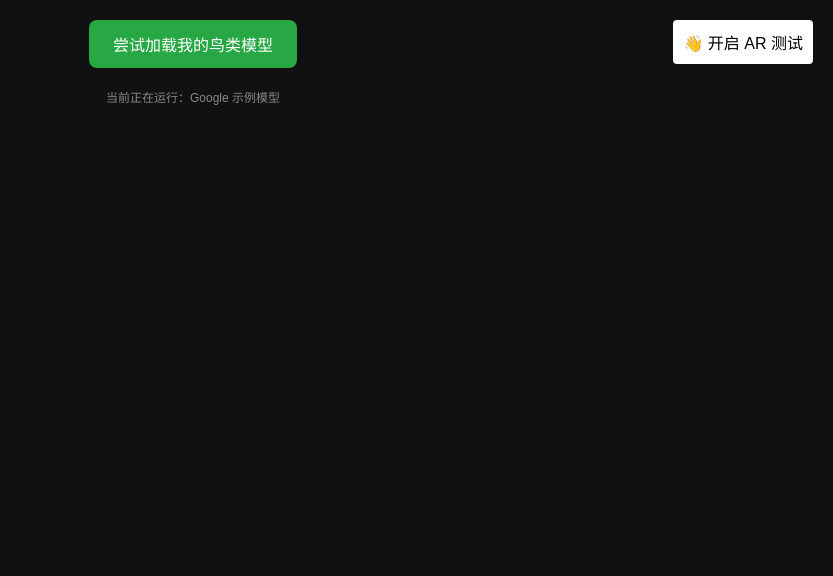
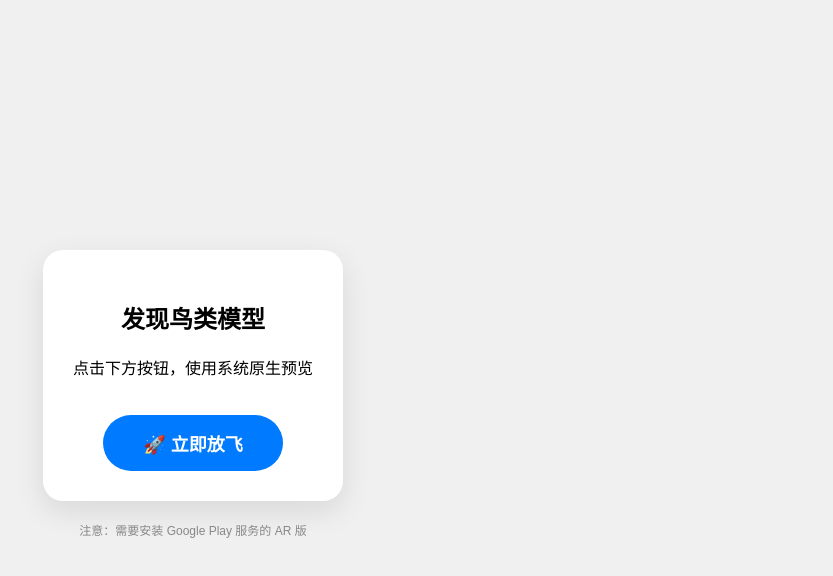
Before and after one commit to PLLDai/bird-AR, a plain HTML site: page index.html in a window 1280 px wide. Shown: the whole page, without its empty margins (447-1280 px from the left). Drawn offline with Linux system fonts and the light colour scheme; some packages are replaced by stand-ins of ours; a script that the page names is missing.

Commit message:
Update index.html

```diff
--- a/index.html
+++ b/index.html
@@ -3,55 +3,25 @@
 <head>
     <meta charset="UTF-8">
     <meta name="viewport" content="width=device-width, initial-scale=1.0">
-    <title>AR 环境自检</title>
-    <script type="module" src="https://ajax.googleapis.com/ajax/libs/model-viewer/3.4.0/model-viewer.min.js"></script>
+    <title>原生 AR 强制唤醒</title>
     <style>
-        body { margin: 0; background: #111; color: white; font-family: sans-serif; text-align: center; }
-        model-viewer { width: 100%; height: 80vh; background: #222; }
-        .controls { padding: 20px; }
-        button { padding: 12px 24px; font-size: 16px; border-radius: 8px; border: none; cursor: pointer; }
-        #test-btn { background: #28a745; color: white; margin-bottom: 10px; }
-        #status-log { font-size: 12px; color: #888; margin-top: 10px; padding: 0 20px; }
+        body { display: flex; flex-direction: column; align-items: center; justify-content: center; height: 100vh; margin: 0; background: #f0f0f0; font-family: sans-serif; }
+        .card { background: white; padding: 30px; border-radius: 20px; box-shadow: 0 10px 30px rgba(0,0,0,0.1); text-align: center; }
+        .btn { display: inline-block; padding: 15px 40px; background: #007AFF; color: white; text-decoration: none; border-radius: 30px; font-weight: bold; font-size: 18px; margin-top: 20px; }
     </style>
 </head>
 <body>
 
-    <model-viewer
-        id="check-viewer"
-        src="https://modelviewer.dev/shared-assets/models/Astronaut.glb"
-        ar ar-modes="scene-viewer webxr quick-look"
-        camera-controls autoplay alt="测试用宇航员模型">
+    <div class="card">
+        <h2>发现鸟类模型</h2>
+        <p>点击下方按钮，使用系统原生预览</p>
 
-        <button slot="ar-button" style="background: white; border-radius: 4px; padding: 10px; position: absolute; top: 20px; right: 20px;">
-            👋 开启 AR 测试
-        </button>
-    </model-viewer>
-
-    <div class="controls">
-        <button id="test-btn" onclick="loadMyBird()">尝试加载我的鸟类模型</button>
-        <div id="status-log">当前正在运行：Google 示例模型</div>
+        <a class="btn" href="intent://plldai.github.io/bird-AR/bird-v18.glb?mode=ar_only#Intent;scheme=https;package=com.google.ar.core;action=android.intent.action.VIEW;S.browser_fallback_url=https://www.google.com;end;">
+            🚀 立即放飞
+        </a>
     </div>
 
-    <script>
-        const viewer = document.querySelector('#check-viewer');
-        const log = document.querySelector('#status-log');
+    <p style="color: #888; font-size: 12px; margin-top: 20px;">注意：需要安装 Google Play 服务的 AR 版</p>
 
-        // 检查模型加载
-        viewer.addEventListener('load', () => {
-            log.innerText = "✅ 示例模型加载成功！如果屏幕没鸟，说明是您手机 AR 插件问题。";
-            log.style.color = "#00ff00";
-        });
-
-        viewer.addEventListener('error', (e) => {
-            log.innerText = "❌ 连示例模型都加载失败，请检查网络或浏览器。";
-            log.style.color = "#ff4444";
-        });
-
-        function loadMyBird() {
-            log.innerText = "正在切换到您的鸟类模型...";
-            // 请确保您的仓库是 Public 公开的，否则下面这个链接永远无效
-            viewer.src = "bird-v18.glb";
-        }
-    </script>
 </body>
 </html>
```
